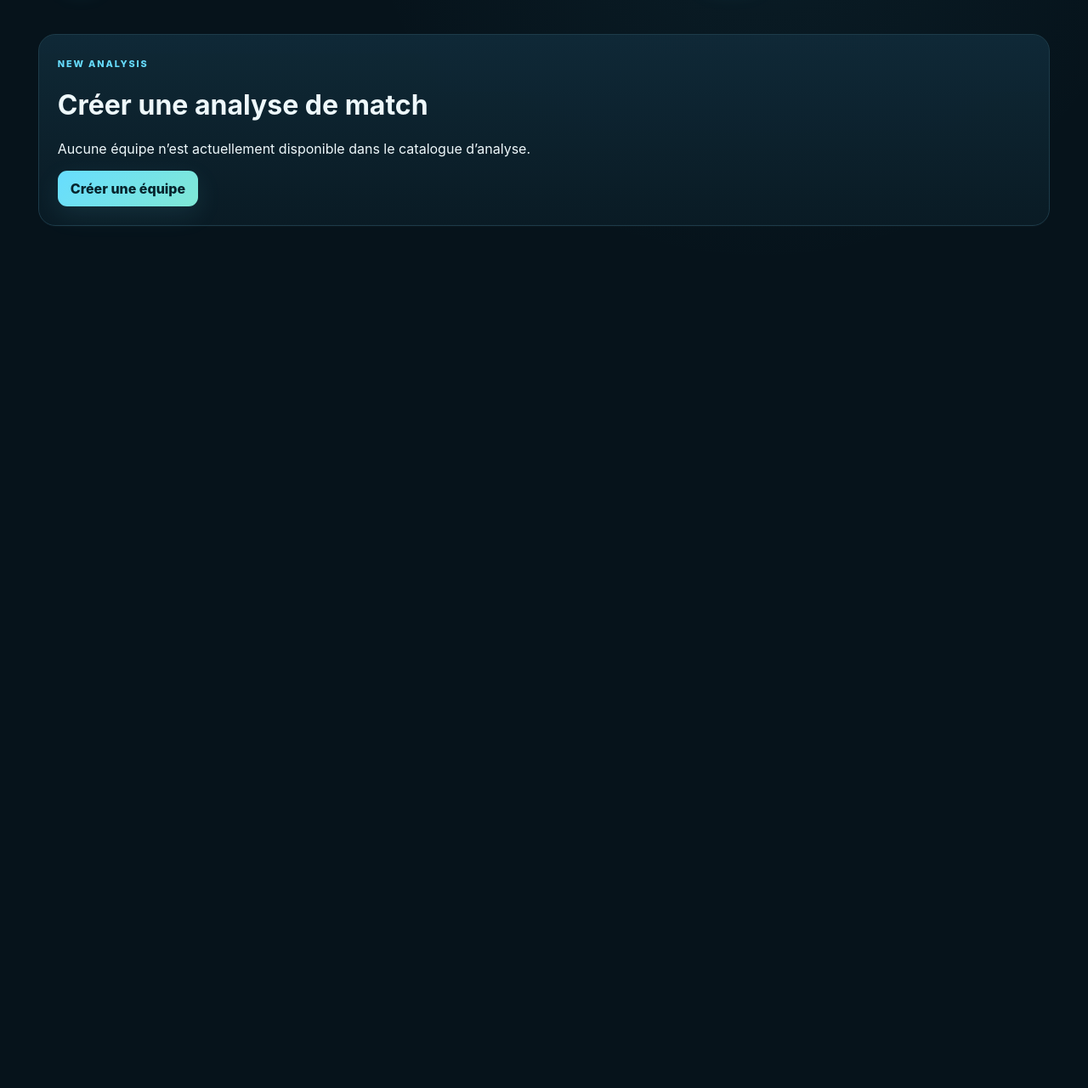
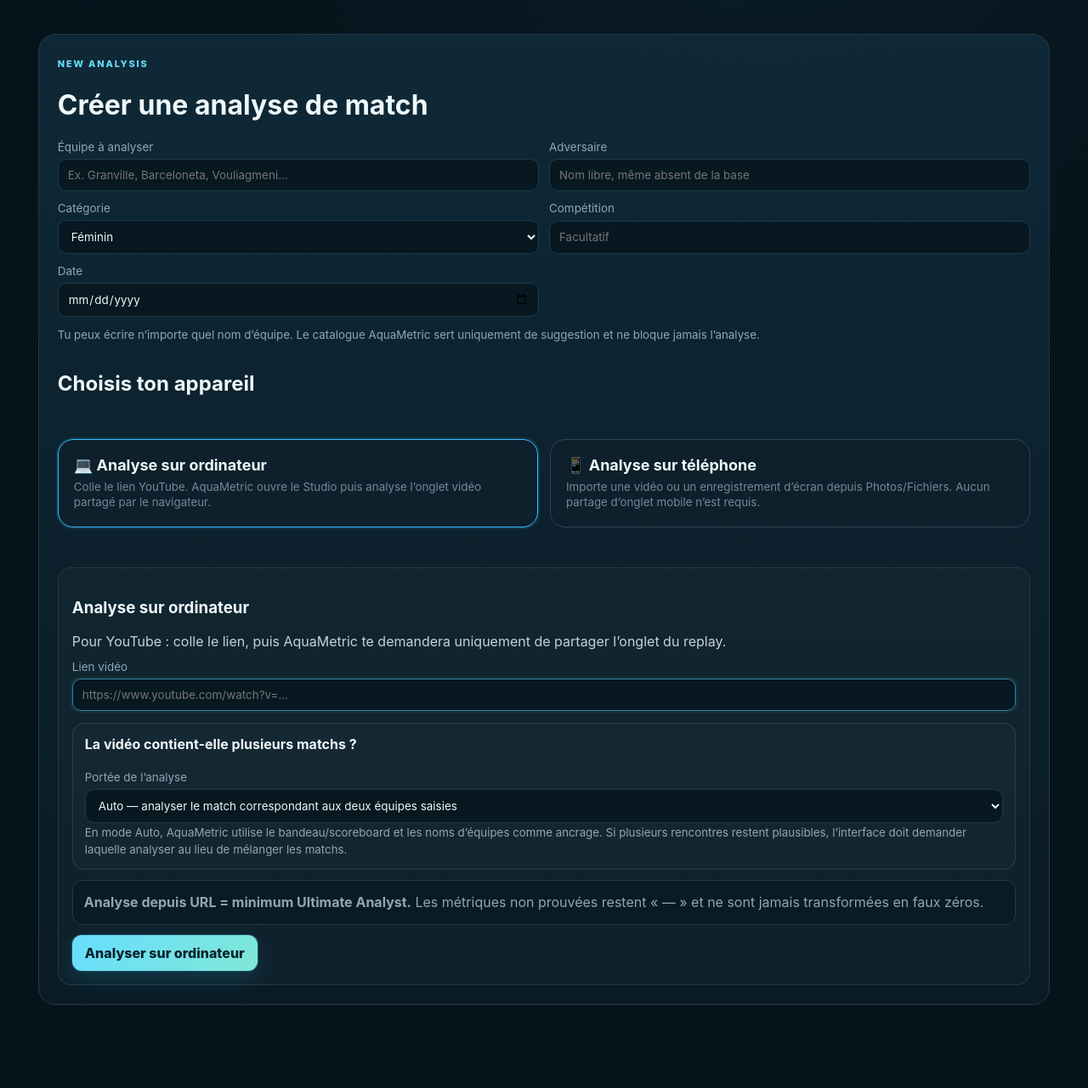
Before and after one commit to azertyuiop95200/aquametric-Waterpolo, a Python web app: template source/templates/match_new.html in a window 1280 px wide. Shown: the part 84-1365 px from the top of the page at 85% size. Before the commit the page ends 350 px from the top, so only its background shows below. Run offline with Jinja, Linux system fonts and the light colour scheme; the template is opened without the code that fills it, so the values that code supplies are empty.

Commit message:
Support arbitrary men women teams and multi-match scope

```diff
--- a/source/templates/match_new.html
+++ b/source/templates/match_new.html
@@ -1,27 +1,33 @@
 {% extends 'base.html' %}
 {% block content %}
 <style>
-.device-choice{display:grid;grid-template-columns:repeat(2,minmax(0,1fr));gap:14px;margin:18px 0}.device-choice button{min-height:104px;text-align:left;padding:18px;border:1px solid var(--border,#294754);border-radius:18px;background:var(--panel,#0b202b);color:inherit;cursor:pointer}.device-choice button:hover,.device-choice button.active{border-color:#38bdf8;box-shadow:0 0 0 2px rgba(56,189,248,.14)}.device-choice strong{display:block;font-size:18px;margin-bottom:6px}.device-choice small{display:block;opacity:.78;line-height:1.4}.analysis-mode{display:none;margin-top:16px;padding:16px;border:1px solid rgba(255,255,255,.1);border-radius:16px;background:rgba(255,255,255,.025)}.analysis-mode.active{display:block}.mode-note{margin:0 0 12px;opacity:.82}.analysis-mode .actions{margin-top:12px}@media(max-width:700px){.device-choice{grid-template-columns:1fr}.device-choice button{min-height:92px}}
+.device-choice{display:grid;grid-template-columns:repeat(2,minmax(0,1fr));gap:14px;margin:18px 0}.device-choice button{min-height:104px;text-align:left;padding:18px;border:1px solid var(--border,#294754);border-radius:18px;background:var(--panel,#0b202b);color:inherit;cursor:pointer}.device-choice button:hover,.device-choice button.active{border-color:#38bdf8;box-shadow:0 0 0 2px rgba(56,189,248,.14)}.device-choice strong{display:block;font-size:18px;margin-bottom:6px}.device-choice small{display:block;opacity:.78;line-height:1.4}.analysis-mode{display:none;margin-top:16px;padding:16px;border:1px solid rgba(255,255,255,.1);border-radius:16px;background:rgba(255,255,255,.025)}.analysis-mode.active{display:block}.mode-note{margin:0 0 12px;opacity:.82}.analysis-mode .actions{margin-top:12px}.scope-box{margin-top:14px;padding:14px;border:1px solid rgba(255,255,255,.1);border-radius:14px;background:rgba(255,255,255,.02)}.scope-grid{display:grid;grid-template-columns:1fr 1fr;gap:10px}.scope-grid[hidden]{display:none}@media(max-width:700px){.device-choice,.scope-grid{grid-template-columns:1fr}.device-choice button{min-height:92px}}
 </style>
 <div class="panel">
   <span class="eyebrow">NEW ANALYSIS</span>
   <h1>Créer une analyse de match</h1>
-  {% if team_catalog %}
   <form method="post" action="/matches" enctype="multipart/form-data" id="analysisForm">
     <div class="formgrid">
-      <label>Équipe
-        <input name="team_name" list="analysis-team-catalog" value="{{default_team_name}}" placeholder="Rechercher une équipe" autocomplete="off" required>
+      <label>Équipe à analyser
+        <input name="team_name" list="analysis-team-catalog" value="{{default_team_name or ''}}" placeholder="Ex. Granville, Barceloneta, Vouliagmeni…" autocomplete="off" required>
       </label>
       <label>Adversaire
-        <input name="opponent" list="analysis-team-catalog" placeholder="Rechercher un adversaire" autocomplete="off" required>
+        <input name="opponent" list="analysis-team-catalog" placeholder="Nom libre, même absent de la base" autocomplete="off" required>
       </label>
-      <label>Compétition<input name="competition"></label>
+      <label>Catégorie
+        <select name="category" required>
+          <option value="Women">Féminin</option>
+          <option value="Men">Masculin</option>
+          <option value="Mixed/Other">Mixte / autre</option>
+        </select>
+      </label>
+      <label>Compétition<input name="competition" placeholder="Facultatif"></label>
       <label>Date<input type="date" name="match_date"></label>
     </div>
     <datalist id="analysis-team-catalog">
-      {% for t in team_catalog %}<option value="{{t.name}}">{% if t.country %}{{t.country}}{% endif %}{% if t.category %} · {{t.category}}{% endif %}{% if t.competition %} · {{t.competition}}{% endif %}</option>{% endfor %}
+      {% for t in (team_catalog or []) %}<option value="{{t.name}}">{% if t.country %}{{t.country}}{% endif %}{% if t.category %} · {{t.category}}{% endif %}{% if t.competition %} · {{t.competition}}{% endif %}</option>{% endfor %}
     </datalist>
-    <small>{{team_catalog|length}} équipes disponibles dans la base AquaMetric. L’analyse reste disponible pour toutes les équipes listées.</small>
+    <small>Tu peux écrire n’importe quel nom d’équipe. Le catalogue AquaMetric sert uniquement de suggestion et ne bloque jamais l’analyse.</small>
     <span hidden>Search any club or national team</span>
 
     <h2 style="margin-top:22px">Choisis ton appareil</h2>
@@ -43,6 +49,28 @@
       <label>Lien vidéo
         <input id="desktopVideoUrl" name="video_url" placeholder="https://www.youtube.com/watch?v=..." inputmode="url">
       </label>
+
+      <div class="scope-box">
+        <h4 style="margin-top:0">La vidéo contient-elle plusieurs matchs ?</h4>
+        <label>Portée de l’analyse
+          <select id="scopeMode" name="scope_mode">
+            <option value="auto">Auto — analyser le match correspondant aux deux équipes saisies</option>
+            <option value="single">Un seul match dans toute la vidéo</option>
+            <option value="multiple">Plusieurs matchs — me laisser choisir une plage</option>
+            <option value="manual">Plage horaire précise</option>
+          </select>
+        </label>
+        <div class="scope-grid" id="scopeManual" hidden>
+          <label>Début du match (secondes)
+            <input type="number" min="0" step="0.1" name="scope_start_second" value="0">
+          </label>
+          <label>Fin du match (secondes)
+            <input type="number" min="0" step="0.1" name="scope_end_second" value="0" placeholder="0 = fin de la vidéo">
+          </label>
+        </div>
+        <small>En mode Auto, AquaMetric utilise le bandeau/scoreboard et les noms d’équipes comme ancrage. Si plusieurs rencontres restent plausibles, l’interface doit demander laquelle analyser au lieu de mélanger les matchs.</small>
+      </div>
+
       <div class="notice"><b>Analyse depuis URL = minimum Ultimate Analyst.</b> Les métriques non prouvées restent « — » et ne sont jamais transformées en faux zéros.</div>
       <div class="actions compact">
         <button class="btn intelligence-cta" type="submit" id="desktopAnalyzeSubmit" formaction="/analysis/url/create" formenctype="application/x-www-form-urlencoded">Analyser sur ordinateur</button>
@@ -61,10 +89,6 @@
       </div>
     </section>
   </form>
-  {% else %}
-    <p>Aucune équipe n’est actuellement disponible dans le catalogue d’analyse.</p>
-    <a class="btn" href="/teams">Créer une équipe</a>
-  {% endif %}
 </div>
 <script>
 (() => {
@@ -74,6 +98,8 @@
   const phonePanel = document.getElementById('phoneModePanel');
   const desktopUrl = document.getElementById('desktopVideoUrl');
   const phoneFile = document.getElementById('phoneVideoFile');
+  const scopeMode = document.getElementById('scopeMode');
+  const scopeManual = document.getElementById('scopeManual');
   if(!desktopButton || !phoneButton) return;
 
   function selectMode(mode){
@@ -90,8 +116,14 @@
     else { desktopUrl.value = ''; phoneFile.focus(); }
   }
 
+  function syncScope(){
+    if(!scopeMode || !scopeManual) return;
+    scopeManual.hidden = !['multiple','manual'].includes(scopeMode.value);
+  }
+
   desktopButton.addEventListener('click', () => selectMode('desktop'));
   phoneButton.addEventListener('click', () => selectMode('phone'));
+  if(scopeMode){ scopeMode.addEventListener('change', syncScope); syncScope(); }
 
   const mobileLike = window.matchMedia('(max-width: 700px)').matches || /Android|iPhone|iPad|iPod/i.test(navigator.userAgent || '');
   selectMode(mobileLike ? 'phone' : 'desktop');
```
